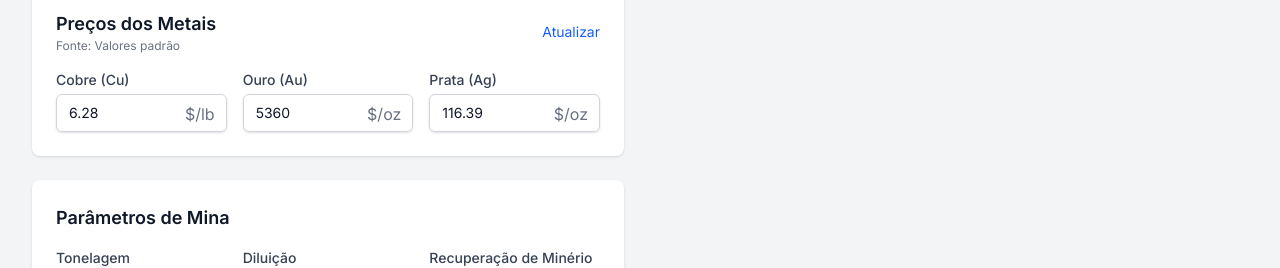
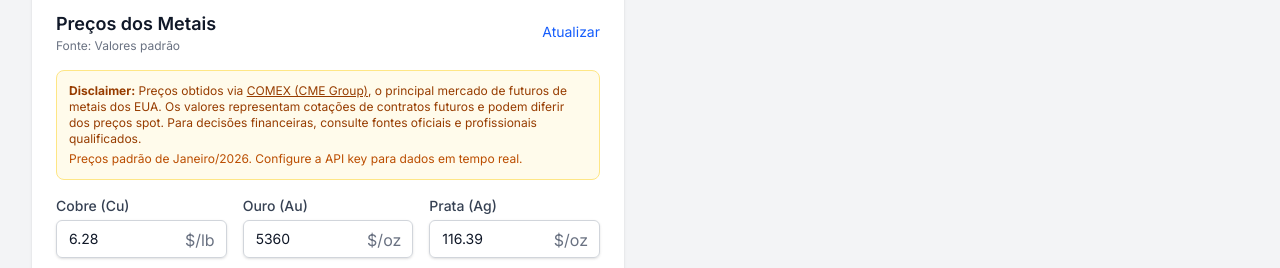
Before and after one commit to vtz/mining, a Next.js app in the folder frontend/: page / in a window 1280 px wide. Shown: the part 522-790 px from the top of the page. Built offline with nearby package versions, Linux system fonts and the light colour scheme; no server answers.

Commit message:
Add price source disclaimer in metal prices section

```diff
--- a/frontend/src/components/NSRForm.tsx
+++ b/frontend/src/components/NSRForm.tsx
@@ -222,6 +222,29 @@ export default function NSRForm({ onSubmit, isLoading }: NSRFormProps) {
             {loadingPrices ? 'Atualizando...' : 'Atualizar'}
           </button>
         </div>
+
+        {/* Price Disclaimer */}
+        <div className="mb-4 p-3 bg-amber-50 border border-amber-200 rounded-lg">
+          <p className="text-xs text-amber-800">
+            <strong>Disclaimer:</strong> Preços obtidos via{' '}
+            <a
+              href="https://www.cmegroup.com/markets/metals.html"
+              target="_blank"
+              rel="noopener noreferrer"
+              className="underline hover:text-amber-900"
+            >
+              COMEX (CME Group)
+            </a>
+            , o principal mercado de futuros de metais dos EUA. Os valores representam
+            cotações de contratos futuros e podem diferir dos preços spot.
+            Para decisões financeiras, consulte fontes oficiais e profissionais qualificados.
+            {!priceIsLive && priceSource === 'default' && (
+              <span className="block mt-1 text-amber-700">
+                Preços padrão de Janeiro/2026. Configure a API key para dados em tempo real.
+              </span>
+            )}
+          </p>
+        </div>
         <div className="grid grid-cols-1 md:grid-cols-3 gap-4">
           <div>
             <label className="block text-sm font-medium text-gray-700 mb-1">
```
